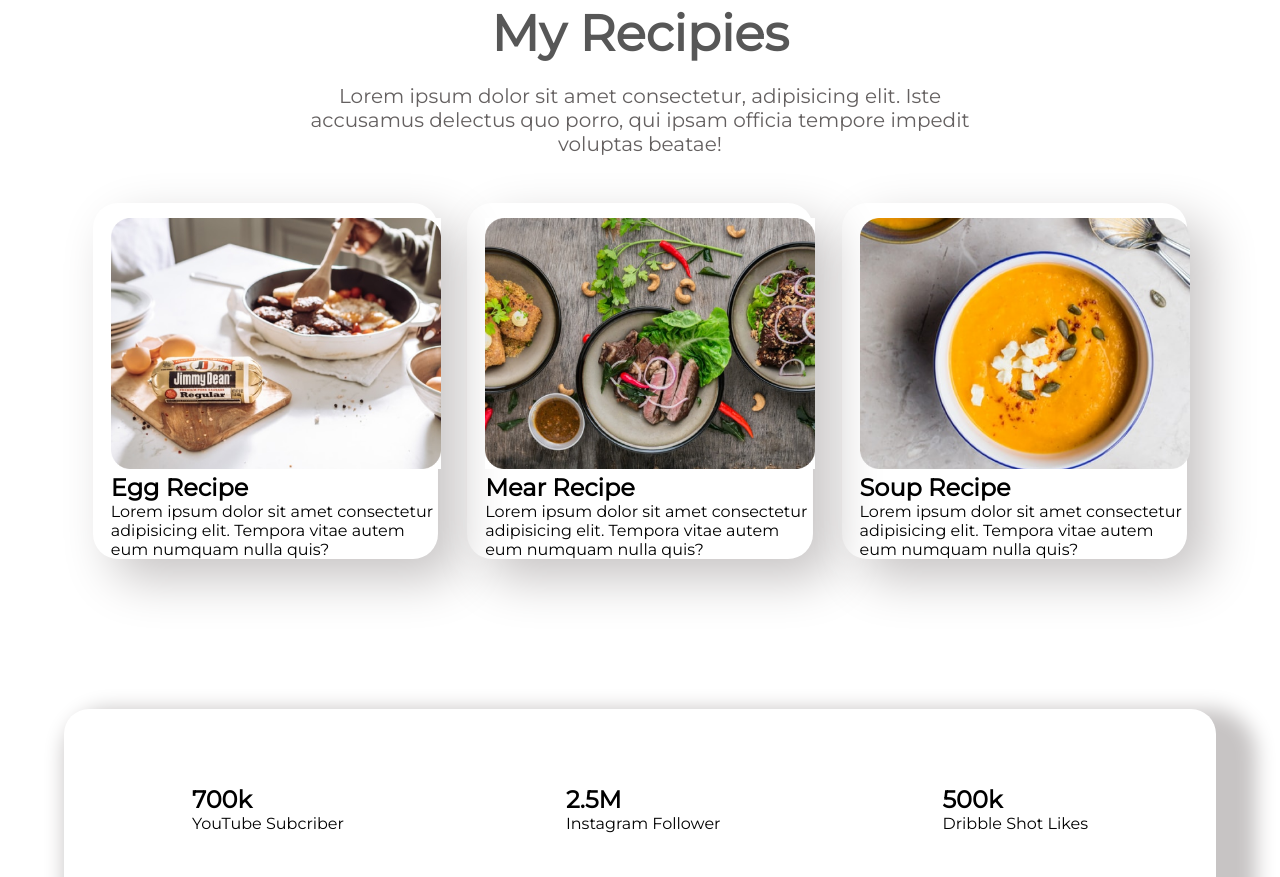
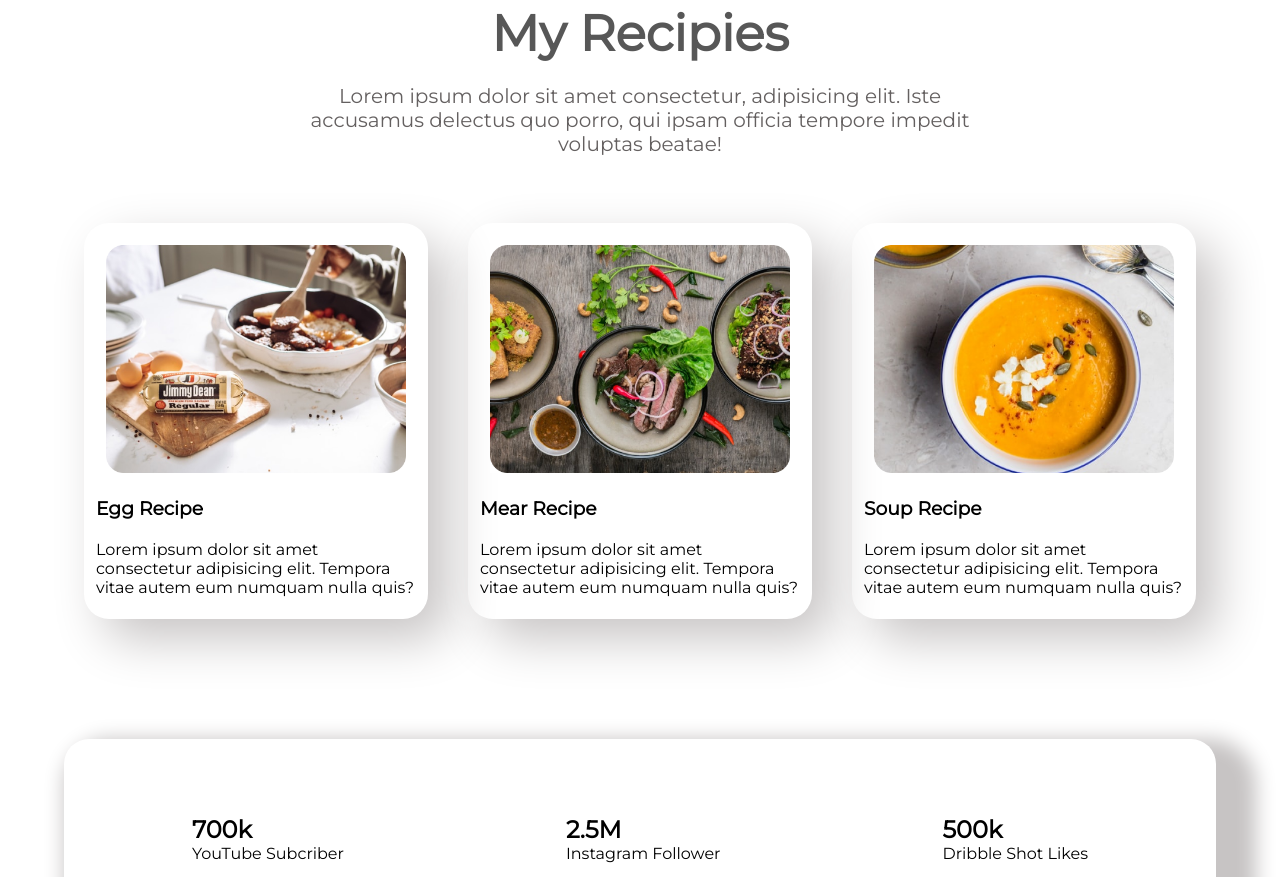
Before and after one commit to rakibtweets/food-network, a plain HTML site: page index.html in a window 1280 px wide. Shown: the part 1703-2580 px from the top of the page. Drawn offline with Linux system fonts and the light colour scheme.

Commit message:
card modified

```diff
--- a/index.html
+++ b/index.html
@@ -74,7 +74,7 @@
 
     <section class="recipe-section">
         <div class="recipe-header">
-            <h6 class="title-heading">My Recipies</h6>
+            <h3 class="title-heading">My Recipies</h3>
             <p class="title-summary">Lorem ipsum dolor sit amet consectetur, adipisicing elit. Iste accusamus delectus
                 quo porro, qui ipsam
                 officia tempore impedit voluptas beatae!</p>
@@ -83,19 +83,19 @@
         <div class="recipe-items">
             <div class="egg-recipe display-recipe">
                 <img class="recipe-img" src="images/food/Project Cover.jpg" alt="Egg recipe">
-                <h1>Egg Recipe</h1>
+                <h3>Egg Recipe</h3>
                 <p>Lorem ipsum dolor sit amet consectetur adipisicing elit. Tempora vitae autem eum numquam nulla quis?
                 </p>
             </div>
             <div class="meat-recipe display-recipe">
                 <img class="recipe-img" src="images/food/Project Cover1.jpg" alt="meat recipe">
-                <h2>Mear Recipe</h2>
+                <h3>Mear Recipe</h3>
                 <p>Lorem ipsum dolor sit amet consectetur adipisicing elit. Tempora vitae autem eum numquam nulla quis?
                 </p>
             </div>
             <div class="soup-recipe display-recipe">
                 <img class="recipe-img" src="images/food/Project Cover.png" alt="meat recipe">
-                <h2>Soup Recipe</h2>
+                <h3>Soup Recipe</h3>
                 <p>Lorem ipsum dolor sit amet consectetur adipisicing elit. Tempora vitae autem eum numquam nulla quis?
                 </p>
             </div>
--- a/style.css
+++ b/style.css
@@ -25,9 +25,8 @@ body {
     color: azure;
     text-decoration: none;
 }
-.title-logo span{
+.title-logo span {
     color: orange;
-
 }
 
 .nav-list {
@@ -84,9 +83,7 @@ body {
     width: 45%;
     padding: 10px;
 }
-.bannar-img {
-    padding-left: 00px;
-}
+
 #lady-model {
     padding-left: 50px;
 }
@@ -139,22 +136,30 @@ body {
     margin: auto;
 }
 .recipe-img {
-    height: 250;
-    width: 330px;
-    padding-top: 15px;
+
+    width: 100%;
+    padding: 10px;
 }
 .recipe-items {
     display: flex;
-    justify-content: space-evenly;
     padding-left: 5%;
     padding-right: 5%;
+    padding-bottom: 100px;
+
 }
 .display-recipe {
     width: 30%;
-    padding-left: 18px;
+    padding: 12px;
+    margin: 20px;
     box-shadow: 20px 20px 50px rgb(199, 196, 196);
     border-radius: 25px;
-    margin-bottom: 150px;
+
+}
+.display-recipe h3{
+    padding: 10px 0;
+}
+.display-recipe p{
+    padding: 10px 0;
 }
 /* Recipe Section End */
 
@@ -180,7 +185,7 @@ body {
 .feedback-info {
     text-align: center;
     padding: 50px 20px;
-    /* margin-bottom: 150px; */
+
 }
 
 .info-header {
@@ -195,9 +200,7 @@ body {
     margin-top: 20px;
     margin-bottom: 50px;
 }
-/* #person-info {
-    display: flex;
-} */
+
 
 #feedback-form {
     width: 100%;
@@ -234,7 +237,7 @@ body {
     color: white;
     text-transform: uppercase;
     text-decoration: none;
-    background-image: linear-gradient(tomato,orange)
+    background-image: linear-gradient(tomato, orange);
 }
 .feedback-info {
     background-color: #eee;
@@ -243,15 +246,14 @@ body {
 
 /* Footer Section */
 
-#footer-info{
-    background-color: #282F37;
+#footer-info {
+    background-color: #282f37;
     text-align: center;
     height: 200px;
     padding: 30px 20px;
     color: azure;
-
 }
-.footer-para{
+.footer-para {
     color: #cec7c7;
 }
 .footer-head {
@@ -262,3 +264,4 @@ body {
 .footer-logo {
     color: orange;
 }
+/* Footer Style End */
```
